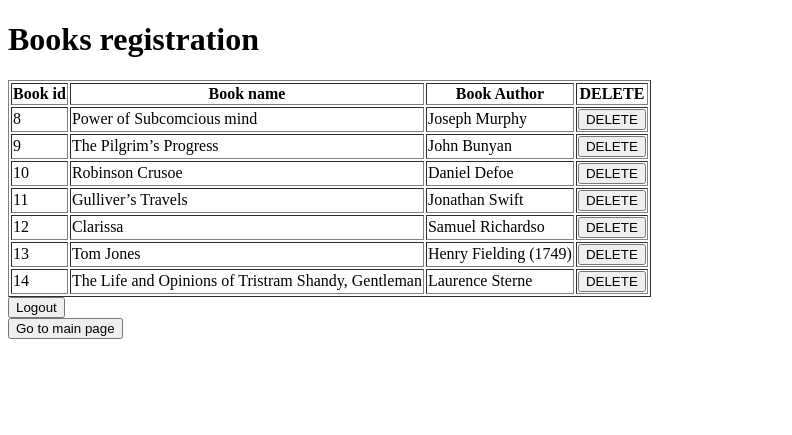
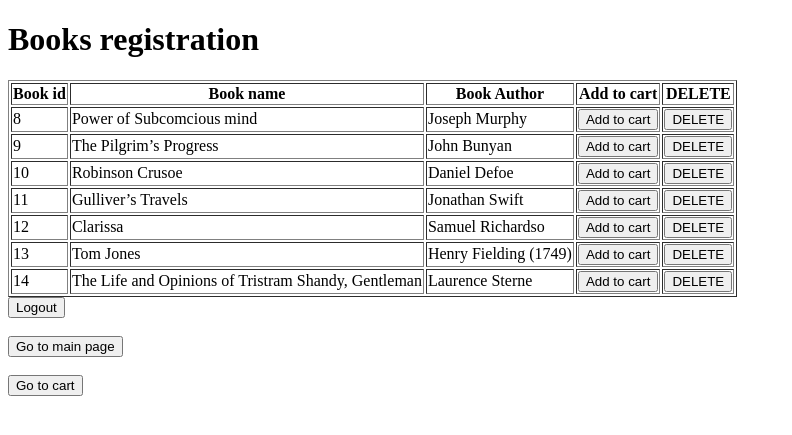
Before and after one commit to NikhilSalv/Flask_book_store, a Flask app: page /booklist in a window 1280 px wide. Shown: the top 435 px of the page, without its empty margins (0-792 px from the left). Run offline with Flask 3, Linux system fonts and the light colour scheme; some libraries are stand-ins or nearby versions.

Commit message:
Add : Cart feature added

```diff
--- a/app.py
+++ b/app.py
@@ -3,7 +3,6 @@ from flask_session import Session
 import sqlite3
 from cs50 import SQL
 import os
-
 
 app = Flask(__name__)
 
@@ -13,77 +12,65 @@ Session(app)
 
 db = SQL("sqlite:///Books.db")
 
+@app.route("/", methods=["POST", "GET"])
+def index():
+    return render_template("index.html", name=session.get("name"))
 
-@app.route("/", methods = ["POST", "GET"])
-def index():
-
-    return render_template("index.html", name = session.get("name"))
-
-@app.route("/login", methods =["POST", "GET"])
+@app.route("/login", methods=["POST", "GET"])
 def login():
     if request.method == "POST":
         session["name"] = request.form.get("name")
         return redirect("/")
     return render_template("Login.html")
 
-
-@app.route("/addbook", methods= ["GET","POST"])
+@app.route("/addbook", methods=["GET", "POST"])
 def register():
     if request.method == "POST":
         name = request.form.get("Book")
         author = request.form.get("Author")
         if not name or not author:
-            return redirect("/faliure")
+            return redirect("/failure")
 
-        db.execute("INSERT INTO books (name, author) VALUES(?,?)", name, author)
+        db.execute("INSERT INTO books (name, author) VALUES(?, ?)", name, author)
         return redirect("/")
 
-@app.route("/faliure")
+@app.route("/failure")
 def failure():
     return render_template("failure.html")
 
 @app.route("/booklist")
 def booklist():
     book_list = db.execute("SELECT * FROM books")
-    return render_template("booklist.html", books = book_list)
+    return render_template("booklist.html", books=book_list)
 
-@app.route("/delete/<int:book_id>", methods =["POST", "GET"] )
+@app.route("/delete/<int:book_id>", methods=["POST", "GET"])
 def deletebook(book_id):
     if request.method == "POST":
-        # book_id = request.form.get("book_id")
-        db.execute("DELETE FROM books WHERE book_id = ?" , book_id)
+        db.execute("DELETE FROM books WHERE book_id = ?", book_id)
         return redirect("/booklist")
+
+@app.route("/cart", methods=["GET", "POST"])
+def addtocart():
+    if "cart" not in session:
+        session["cart"] = []
+
+    if request.method == "POST":
+        book_id = request.form.get("book_id")
+        session["cart"].append(book_id)
+        return redirect("/booklist")
+    if request.method == "GET":
+        if session["cart"]:
+            placeholder = ", ".join("?" for _ in session["cart"])
+            query = f"SELECT * FROM books WHERE book_id IN ({placeholder})"
+            cart_list = db.execute(query, *session["cart"])
+        else:
+            cart_list = []
+        return render_template("cart.html", cart_list=cart_list)
 
 @app.route("/logout")
 def logout():
     session.clear()
     return redirect("/")
 
-
-
-
-# name = "Book1"
-# author  = "Author1"
-
-# db.execute("INSERT INTO books (name, author) VALUES(?,?)", name, author)
-# db.execute("DELETE FROM books WHERE book_id = 1")
-
-
-
-# cursor = connection.cursor()
-
-# # Step 3: Execute a SQL command to create the table
-# cursor.execute('''
-# CREATE TABLE IF NOT EXISTS books (
-#     book_id INTEGER PRIMARY KEY,
-#     name TEXT NOT NULL,
-#     author TEXT NOT NULL
-# )
-# ''')
-
-# # Step 4: Commit the changes
-# connection.commit()
-
-
 if __name__ == "__main__":
     app.run(debug=True)
--- a/templates/booklist.html
+++ b/templates/booklist.html
@@ -9,6 +9,7 @@
             <th>Book id</th>
             <th>Book name</th>
             <th>Book Author</th>
+            <th>Add to cart</th>
             <th>DELETE</th>
         </tr>
     </thead>
@@ -19,8 +20,14 @@
             <td>{{ book['name'] }}</td>
             <td>{{ book['author'] }}</td>
             <td>
+                <form action="/cart" method="post">
+                    <input type="hidden" name="book_id" value="{{ book['book_id'] }}">
+                    <button type="submit">Add to cart</button>
+                </form>
+            </td>
+            <td>
                 <form action="/delete/{{ book['book_id'] }}" method="post">
-                    <input type="hidden" name="book_id" value="DELETE">
+                    <input type="hidden" name="book_id" value="{{ book['book_id'] }}">
                     <button type="submit">DELETE</button>
                 </form>
             </td>
@@ -29,13 +36,15 @@
     </tbody>
 </table>
 
-
 <form action="/logout" method="get">
     <button type="submit">Logout</button>
-</form>
+</form><br>
 
 <form action="/">
     <button type="submit">Go to main page</button>
+</form><br>
+
+<form action="/cart" method="get">
+    <button type="submit">Go to cart</button>
 </form>
-
 {% endblock %}
```
Also changed, not shown: 2 other files.
